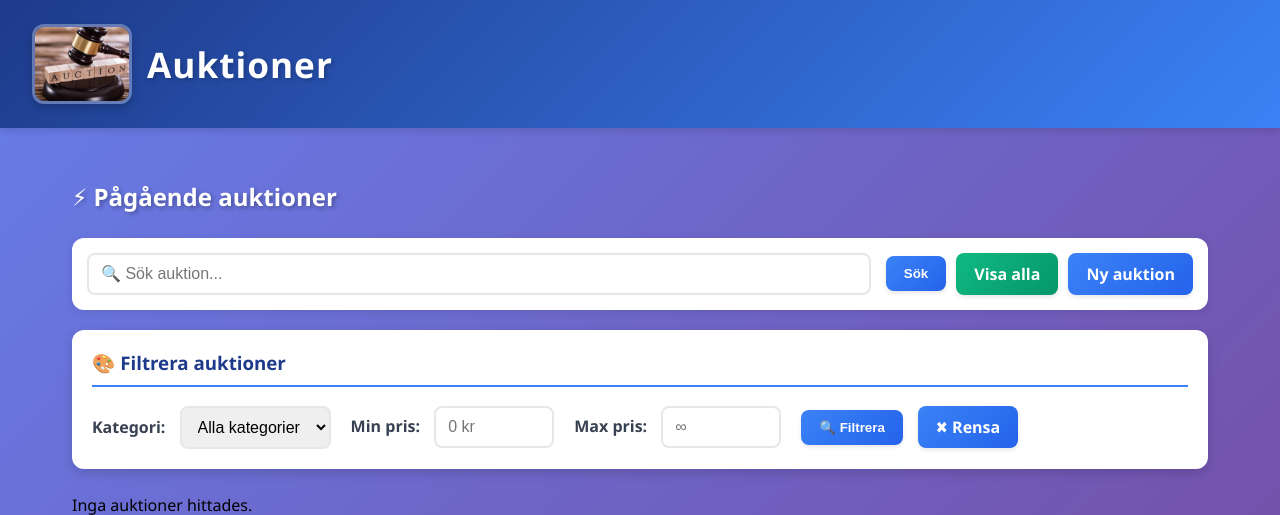
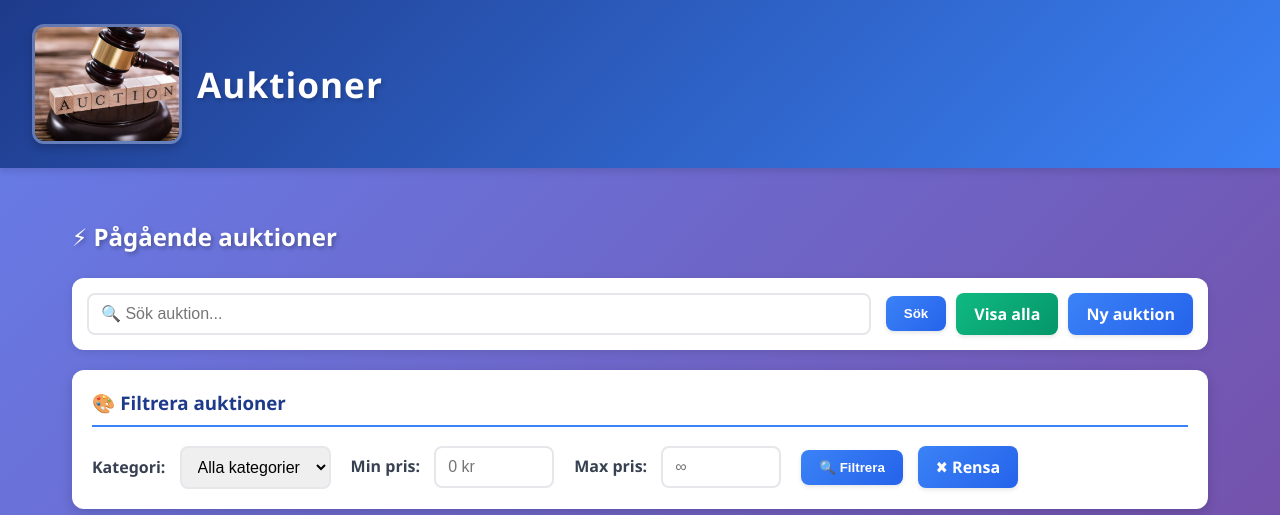
Before and after one commit to Asil1907/Auktionssajt, a Flask app: page / in a window 1280 px wide. Shown: the top 515 px of the page. Run offline with Flask 3, Linux system fonts and the light colour scheme; data comes from the database, SQL or seed files in the repository.

Commit message:
ändrat logobilden

```diff
--- a/Auction/static/style.css
+++ b/Auction/static/style.css
@@ -40,8 +40,8 @@ header a:hover {
 }
 
 header img {
-    height: 80px;
-    width: 100px;
+    height: 120px;
+    width: 150px;
     object-fit: cover;
     border-radius: 12px;
     border: 3px solid rgba(255, 255, 255, 0.3);
```
